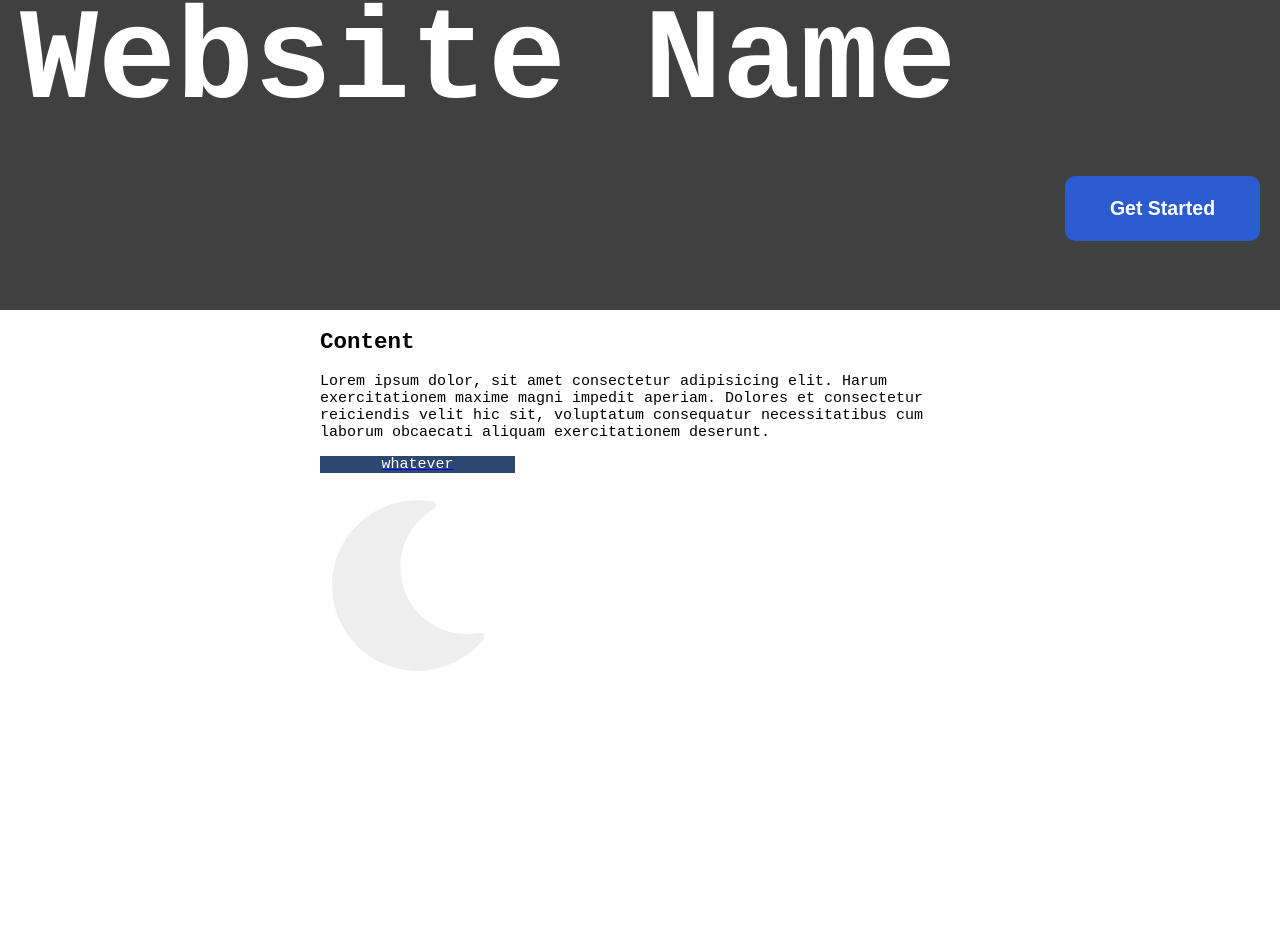
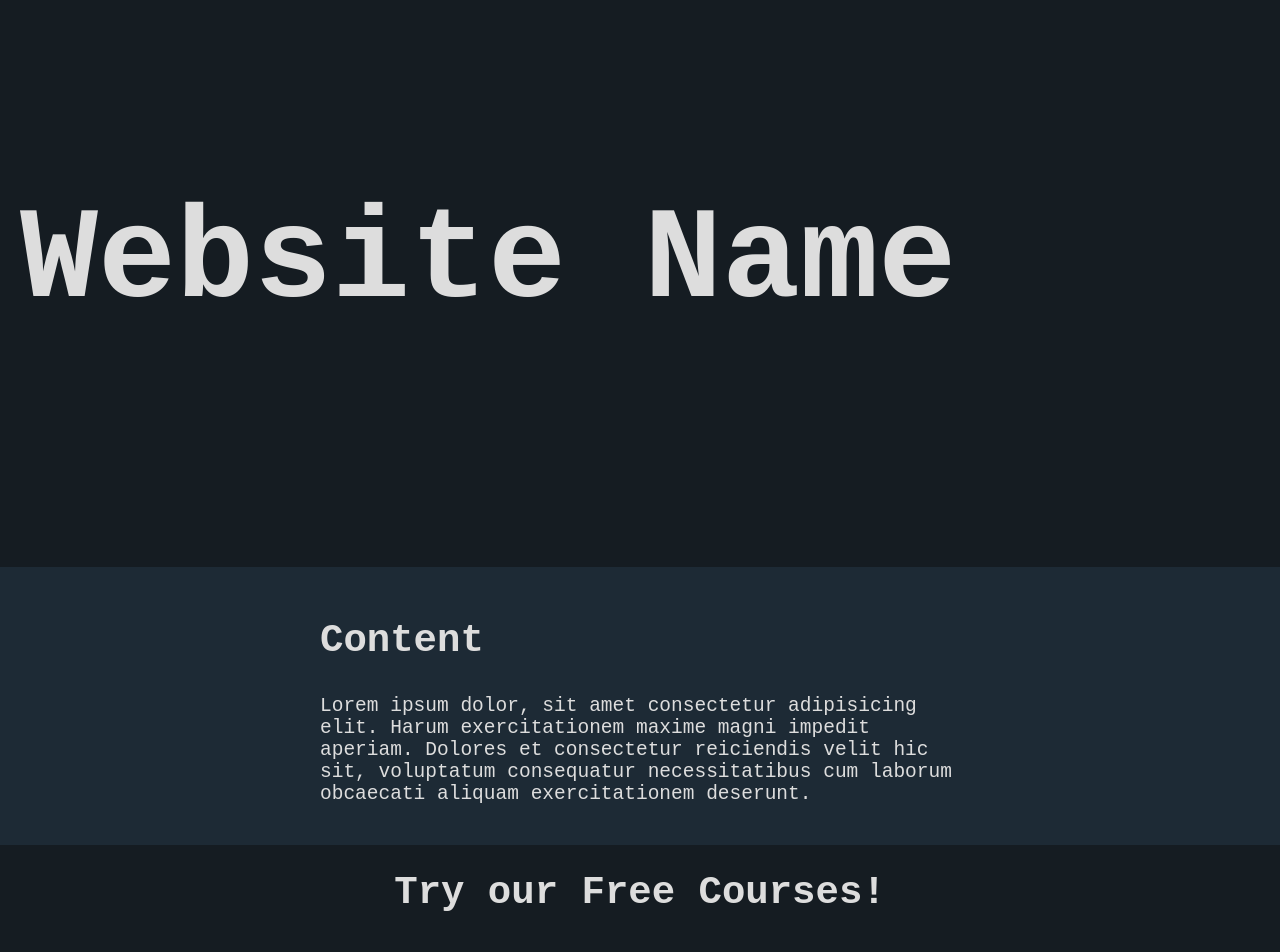
Before and after one commit to darida12321/DRP, a React (Create React App) app: page / in a window 1280 px wide. Shown: the part 80-1032 px from the top of the page. Before the commit the page ends 800 px from the top, so only its background shows below. Built offline with nearby package versions, Linux system fonts and the light colour scheme.

Commit message:
altered aesthetic of homepage + added NavBar

```diff
--- a/src/components/HomePage.jsx
+++ b/src/components/HomePage.jsx
@@ -1,32 +1,29 @@
 import React from 'react';
-import { Link } from 'react-router-dom';
 import SubjectBox from './SubjectBox';
+import NavBar from './NavBar';
 
 import '../styles/homePage.css';
 import MoonImg from '../images/moon-icon.svg';
-
-function startUpClicked() {
-  console.log('pressed start up button');
-}
 
 function HomePage() {
 
   return (
     <div className = "main">
+      <NavBar/>
       <div className = "banner">
         <h1>Website Name</h1>
-        <div className = "loginBoxes">
-          <Link to='/vim/1/1'>
-            <button onClick = {startUpClicked}>
-              <p>Get Started</p>
-            </button>
-          </Link>
+      </div>
+      <div className = 'body'>
+        <div className = 'bodyContent'>
+          <h2>Content</h2>
+          <p>Lorem ipsum dolor, sit amet consectetur adipisicing elit. Harum exercitationem maxime magni impedit aperiam. Dolores et consectetur reiciendis velit hic sit, voluptatum consequatur necessitatibus cum laborum obcaecati aliquam exercitationem deserunt.</p>
         </div>
       </div>
-      <div className = 'body'>
-        <h2>Content</h2>
-        <p>Lorem ipsum dolor, sit amet consectetur adipisicing elit. Harum exercitationem maxime magni impedit aperiam. Dolores et consectetur reiciendis velit hic sit, voluptatum consequatur necessitatibus cum laborum obcaecati aliquam exercitationem deserunt.</p>
-        <SubjectBox link='/' subject='whatever' image={MoonImg}/>
+      <div className='courses'>
+        <h1>Try our Free Courses!</h1>
+          <div className='tutorialBoxes'>
+            <SubjectBox link='/' subject='whatever' image={MoonImg} about='sussy'/>
+          </div>
       </div>
     </div>
   );
--- a/src/styles/homePage.css
+++ b/src/styles/homePage.css
@@ -1,12 +1,10 @@
 #root {
-  background: white;
-  color: black;
+  color: #ddd;
 }
 
 .banner {
-  background-color: #404040;
-  color: white;
-  height: 30rem;
+  background-color: #151c22;
+  height: 47rem;
   width: 100%;
   display: flex;
   flex-direction: column;
@@ -19,31 +17,33 @@
   font-size: 10rem;
 }
 
-.loginBoxes {
+.courses {
+  background-color: #151c22;
+  text-align: center;
+}
+
+.courses > h1 {
+  display: inline-block;
+  font-size: 3rem;
+}
+
+.tutorialBoxes {
   display: flex;
-  justify-content: flex-end;
+  justify-content: center;
   padding: 20px;
 }
 
-.loginBoxes button {
-  background-color: #2b5ccf;
-  color: white;
-  font-weight: bold;
-  font-size: 1.5rem;
-  border: 0;
-  border-radius: 10px;
-  width: 15rem;
-  height: 5rem;
-  text-align: center;
+.body {
+  background-color: #1d2a35;
 }
 
-.loginBoxes button:hover {
-  cursor: pointer;
-  text-shadow: 2px 2px black;
+.bodyContent {
+  font-size: 2rem;
+  width: 50%;
+  margin: auto;
+  padding: 20px;
 }
 
-.body {
-  font-size: 15px;
-  width: 50%;
-  margin: auto;
+.bodyContent > p {
+  font-size: 1.5rem;
 }
```
